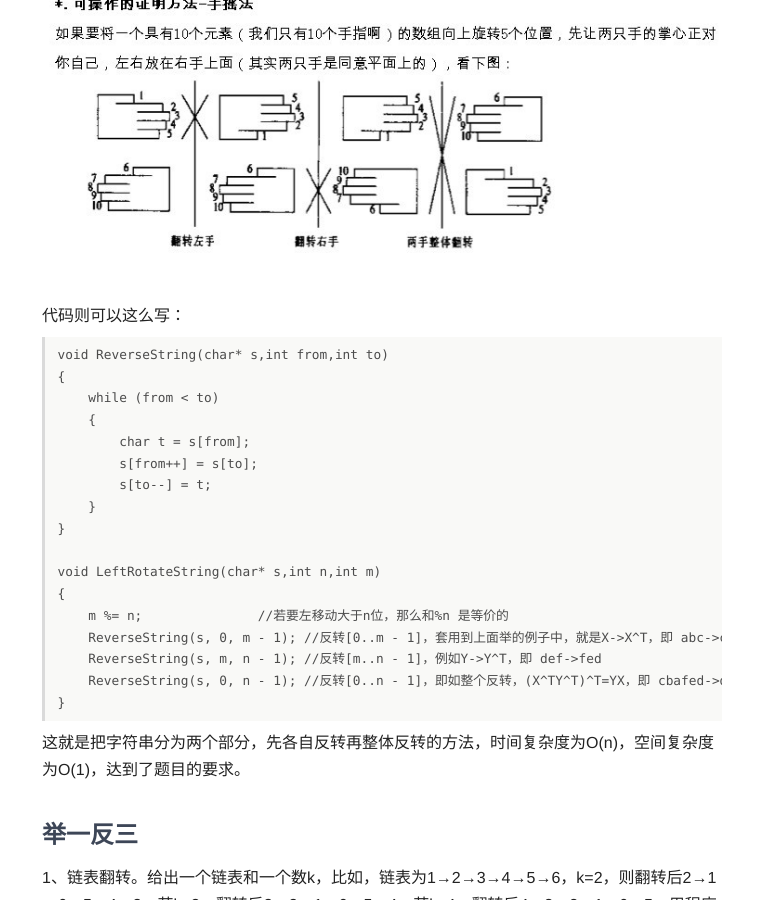
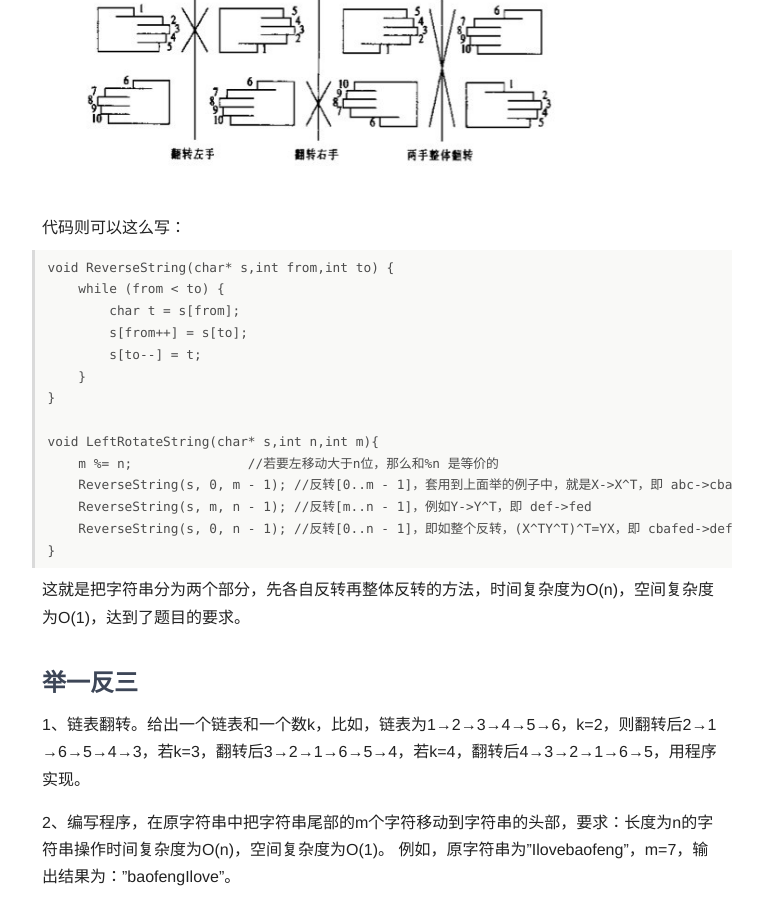
Before and after one commit to xiaoyifeibupt/xiaoyifeibupt.github.io, a Jekyll site: the page built from _posts/2015-01-01-Rotate-Array.md, in a window 1280 px wide and 900 px high, scrolled down 1628 px. Shown: the whole window, without its empty margins (258-1021 px from the left). Built offline with Jekyll 4.4.1, drawn with Linux system fonts in a browser that asks for light colours; Markdown is read by kramdown in place of the engine named in the settings; comment, search, counter and statistics services are not loaded.

Commit message:
Update 2015-01-01-Rotate-Array.md

````diff
--- a/_posts/2015-01-01-Rotate-Array.md
+++ b/_posts/2015-01-01-Rotate-Array.md
@@ -15,26 +15,25 @@
 
 初看此题，可能最先想到的方法是按照题目所要求的，把需要移动的字符一个一个地移动到字符串的尾部，如此我们可以实现一个函数`LeftShiftOne(char* s, int n)` ，以完成移动一个字符到字符串尾部的功能，代码如下所示：
 
-	void LeftShiftOne(char* s, int n)
-	{
-	    char t = s[0];  //保存第一个字符
-	    for (int i = 1; i < n; i++)
-	    {
-	        s[i - 1] = s[i];
-	    }
-	    s[n - 1] = t;
-	}
-
+```C
+void LeftShiftOne(char* s, int n) {
+    char t = s[0];  //保存第一个字符
+    for (int i = 1; i < n; i++) {
+        s[i - 1] = s[i];
+    }
+    s[n - 1] = t;
+}
+```
 
 因此，若要把字符串开头的m个字符移动到字符串的尾部，则可以如下操作：
 
-	void LeftRotateString(char* s, int n, int m)
-	{
-	    while (m--)
-	    {
-	        LeftShiftOne(s, n);
-	    }
-	}
+```C
+void LeftRotateString(char* s, int n, int m) {
+    while (m--) {
+        LeftShiftOne(s, n);
+    }
+}
+```
 
 下面，我们来分析一下这种方法的时间复杂度和空间复杂度。
 
@@ -58,23 +57,22 @@
 
 代码则可以这么写：
 
-	void ReverseString(char* s,int from,int to)
-	{
-	    while (from < to)
-	    {
-	        char t = s[from];
-	        s[from++] = s[to];
-	        s[to--] = t;
-	    }
-	}
+```C
+void ReverseString(char* s,int from,int to) {
+    while (from < to) {
+        char t = s[from];
+        s[from++] = s[to];
+        s[to--] = t;
+    }
+}
 
-	void LeftRotateString(char* s,int n,int m)
-	{
-	    m %= n;               //若要左移动大于n位，那么和%n 是等价的
-	    ReverseString(s, 0, m - 1); //反转[0..m - 1]，套用到上面举的例子中，就是X->X^T，即 abc->cba
-	    ReverseString(s, m, n - 1); //反转[m..n - 1]，例如Y->Y^T，即 def->fed
-	    ReverseString(s, 0, n - 1); //反转[0..n - 1]，即如整个反转，(X^TY^T)^T=YX，即 cbafed->defabc。
-	}
+void LeftRotateString(char* s,int n,int m){
+    m %= n;               //若要左移动大于n位，那么和%n 是等价的
+    ReverseString(s, 0, m - 1); //反转[0..m - 1]，套用到上面举的例子中，就是X->X^T，即 abc->cba
+    ReverseString(s, m, n - 1); //反转[m..n - 1]，例如Y->Y^T，即 def->fed
+    ReverseString(s, 0, n - 1); //反转[0..n - 1]，即如整个反转，(X^TY^T)^T=YX，即 cbafed->defabc。
+}
+```
 
 这就是把字符串分为两个部分，先各自反转再整体反转的方法，时间复杂度为O(n)，空间复杂度为O(1)，达到了题目的要求。
 
````
